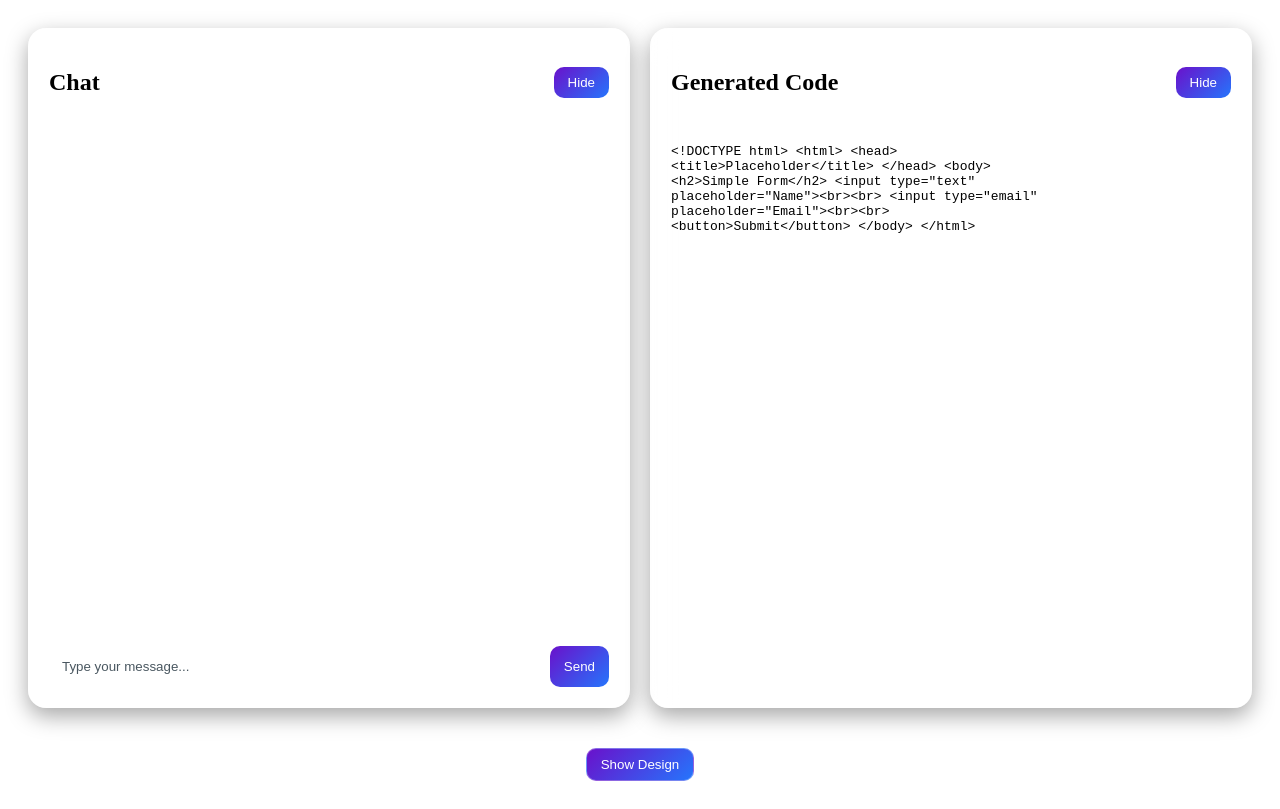
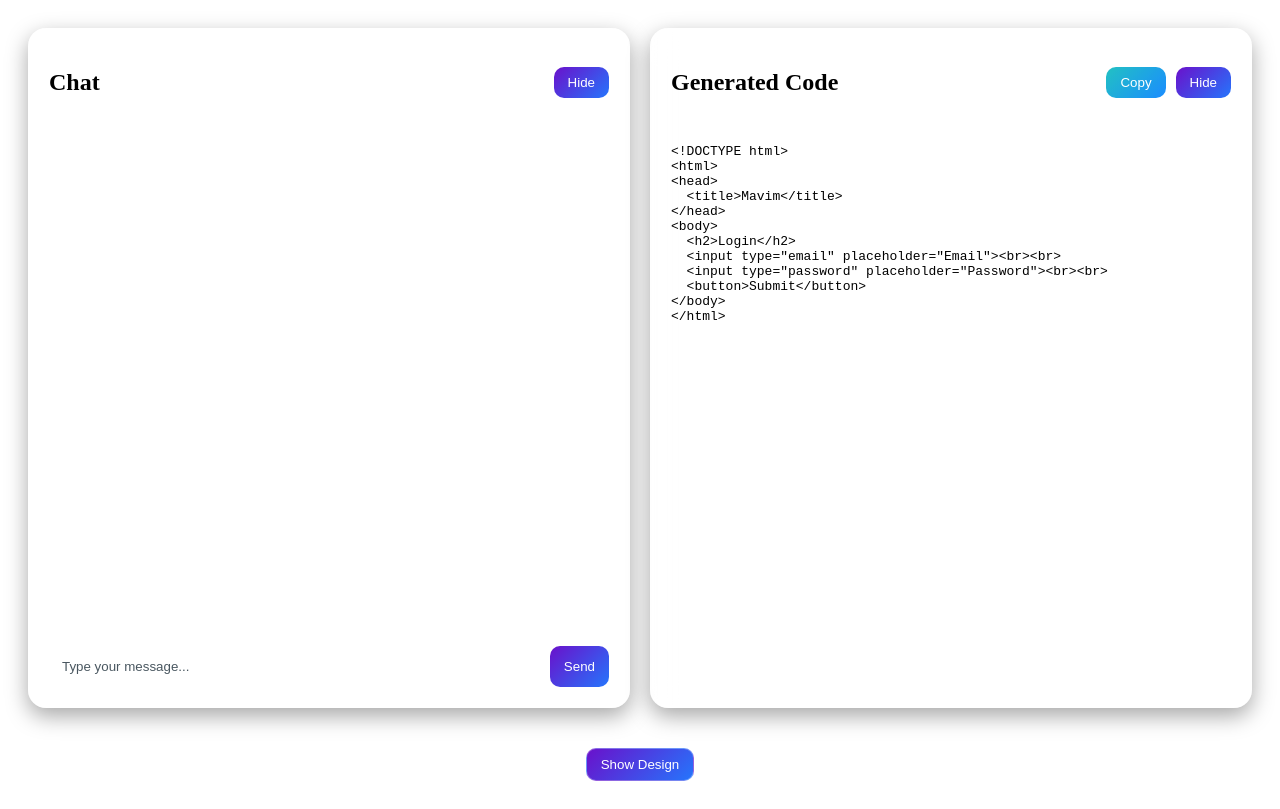
Before and after one commit to anupam42/ai-agent-ui, an Angular app in the folder design-studio/: page / in a window 1280 px wide. Both pictures are taken after a click on the button "Show Code". Built offline with nearby package versions, Linux system fonts and the light colour scheme.

Commit message:
Copy code

```diff
--- a/design-studio/src/app/app.component.html
+++ b/design-studio/src/app/app.component.html
@@ -37,16 +37,27 @@
     <div class="panel">
       <div class="panel-header">
         <h2>Generated Code</h2>
-        <button (click)="toggle('code')">Hide</button>
+
+        <div style="display: flex; gap: 10px">
+          <button (click)="copyCode()">Copy</button>
+          <button (click)="toggle('code')">Hide</button>
+        </div>
       </div>
-      <pre>
-&lt;!DOCTYPE html&gt; &lt;html&gt; &lt;head&gt;
-&lt;title&gt;Placeholder&lt;/title&gt; &lt;/head&gt; &lt;body&gt;
-&lt;h2&gt;Simple Form&lt;/h2&gt; &lt;input type="text"
-placeholder="Name"&gt;&lt;br&gt;&lt;br&gt; &lt;input type="email"
-placeholder="Email"&gt;&lt;br&gt;&lt;br&gt;
-&lt;button&gt;Submit&lt;/button&gt; &lt;/body&gt; &lt;/html&gt;
-</pre
+
+      <pre #codeBlock>
+&lt;!DOCTYPE html&gt;
+&lt;html&gt;
+&lt;head&gt;
+  &lt;title&gt;Mavim&lt;/title&gt;
+&lt;/head&gt;
+&lt;body&gt;
+  &lt;h2&gt;Login&lt;/h2&gt;
+  &lt;input type="email" placeholder="Email"&gt;&lt;br&gt;&lt;br&gt;
+  &lt;input type="password" placeholder="Password"&gt;&lt;br&gt;&lt;br&gt;
+  &lt;button&gt;Submit&lt;/button&gt;
+&lt;/body&gt;
+&lt;/html&gt;
+    </pre
       >
     </div>
   }
--- a/design-studio/src/app/app.component.scss
+++ b/design-studio/src/app/app.component.scss
@@ -117,3 +117,11 @@ button:active {
 .message {
   margin-bottom: 10px;
 }
+
+.panel-header button:first-child {
+  background: linear-gradient(135deg, #22c1c3, #1a8cff);
+}
+
+.panel-header button:first-child:hover {
+  box-shadow: 0 4px 14px rgba(26, 140, 255, 0.4);
+}
--- a/design-studio/src/app/app.component.ts
+++ b/design-studio/src/app/app.component.ts
@@ -1,4 +1,4 @@
-import { Component } from '@angular/core';
+import { Component, ElementRef, ViewChild } from '@angular/core';
 import { FormsModule } from '@angular/forms';
 
 @Component({
@@ -8,6 +8,8 @@ import { FormsModule } from '@angular/forms';
   imports: [FormsModule],
 })
 export class AppComponent {
+  @ViewChild('codeBlock') codeBlock!: ElementRef;
+
   public message = '';
   public chatHistory: string[] = [];
 
@@ -34,4 +36,16 @@ export class AppComponent {
   public toggle(panel: 'chat' | 'design' | 'code'): void {
     this.visible[panel] = !this.visible[panel];
   }
+
+  public async copyCode() {
+    const code = this.codeBlock.nativeElement.innerText;
+
+    try {
+      await navigator.clipboard.writeText(code);
+      console.log('✅ Code copied!');
+      alert('Copied to clipboard ✔️');
+    } catch (err) {
+      console.error('❌ Copy failed:', err);
+    }
+  }
 }
```
